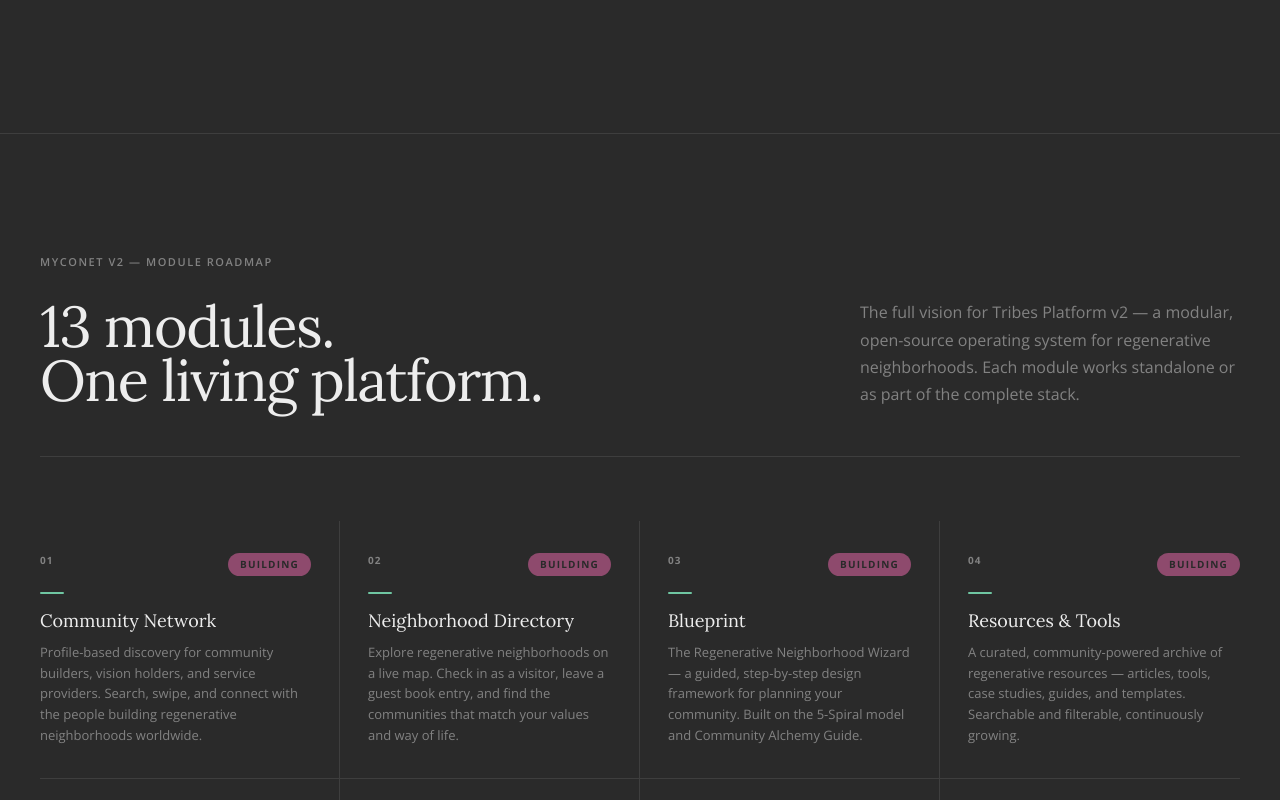
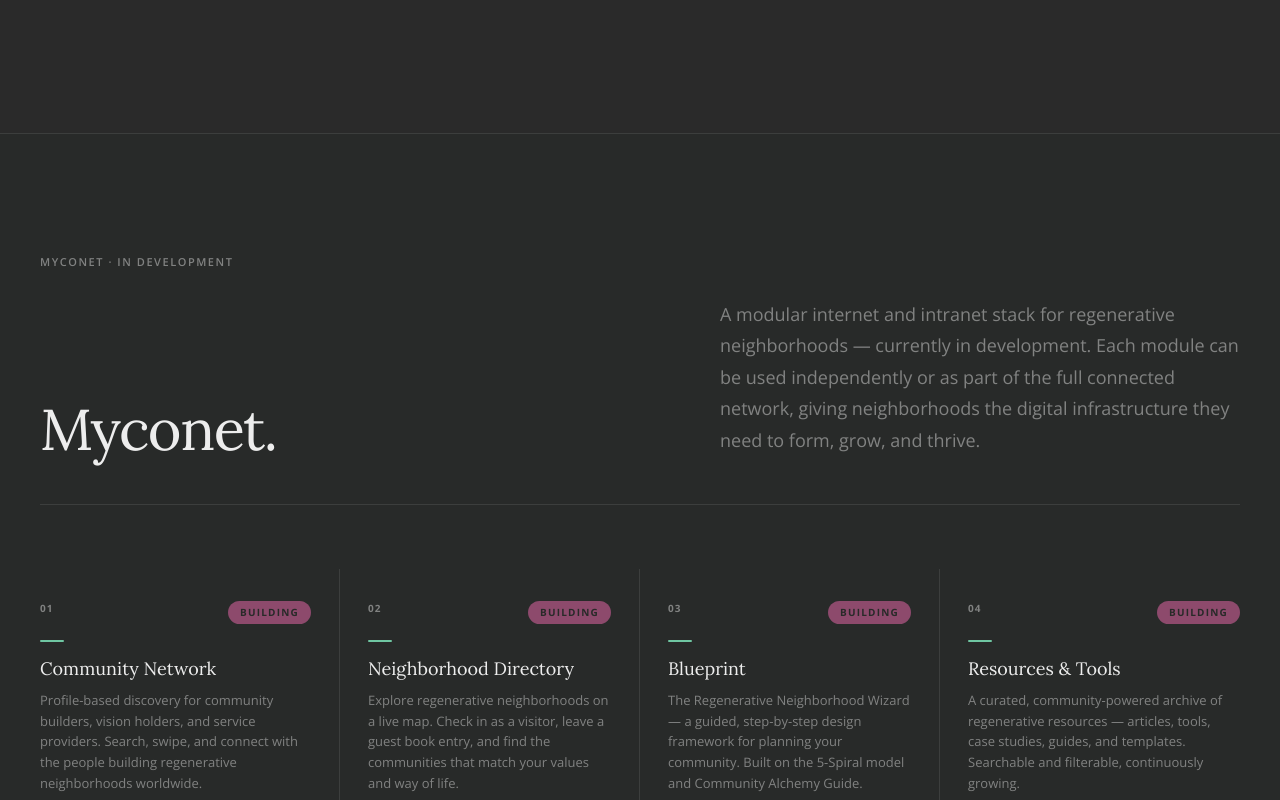
Before and after one commit to wensonia/RegenTribeWebsite, a Next.js app: page /tech-stack in a window 1280 px wide. Shown: the part 4580-5380 px from the top of the page. Built offline with nearby package versions, Linux system fonts and the light colour scheme.

Commit message:
tech-stack: make Myconet its own standalone section with updated description

```diff
--- a/app/tech-stack/page.tsx
+++ b/app/tech-stack/page.tsx
@@ -800,20 +800,20 @@ export default function TechStack() {
       </section>
 
       {/* ════════════════════════════════
-          MYCONET V2 MODULE ROADMAP
+          MYCONET MODULE ROADMAP
       ════════════════════════════════ */}
-      <section style={{ backgroundColor: BG_CARD, padding: '120px 0', borderTop: `1px solid ${BORDER}` }}>
+      <section style={{ backgroundColor: BG, padding: '120px 0', borderTop: `1px solid ${BORDER}` }}>
         <div style={wrap}>
           <motion.div initial="hidden" whileInView="visible" variants={stagger} viewport={vp}>
 
             {/* Header */}
             <motion.div variants={fadeUp} style={{ marginBottom: '16px' }}>
-              <Label>Myconet v2 — Module Roadmap</Label>
+              <Label>Myconet · In Development</Label>
             </motion.div>
             <motion.div variants={fadeUp} style={{
               display: 'flex', justifyContent: 'space-between', alignItems: 'flex-end',
               borderBottom: `1px solid ${BORDER}`, paddingBottom: '48px', marginBottom: '64px',
-              flexWrap: 'wrap', gap: '24px',
+              flexWrap: 'wrap', gap: '40px',
             }}>
               <h2 style={{
                 fontFamily: 'var(--font-lora), Georgia, serif',
@@ -821,15 +821,16 @@ export default function TechStack() {
                 fontWeight: '400', lineHeight: '0.95',
                 letterSpacing: '-0.025em', color: TEXT,
               }}>
-                13 modules.<br />One living platform.
+                Myconet.
               </h2>
               <p style={{
-                fontSize: '16px', fontWeight: '300', color: MUTED,
-                lineHeight: '1.7', maxWidth: '380px',
+                fontSize: '18px', fontWeight: '300', color: MUTED,
+                lineHeight: '1.75', maxWidth: '520px',
               }}>
-                The full vision for Tribes Platform v2 — a modular, open-source operating
-                system for regenerative neighborhoods. Each module works standalone
-                or as part of the complete stack.
+                A modular internet and intranet stack for regenerative neighborhoods —
+                currently in development. Each module can be used independently or
+                as part of the full connected network, giving neighborhoods the digital
+                infrastructure they need to form, grow, and thrive.
               </p>
             </motion.div>
 
```
